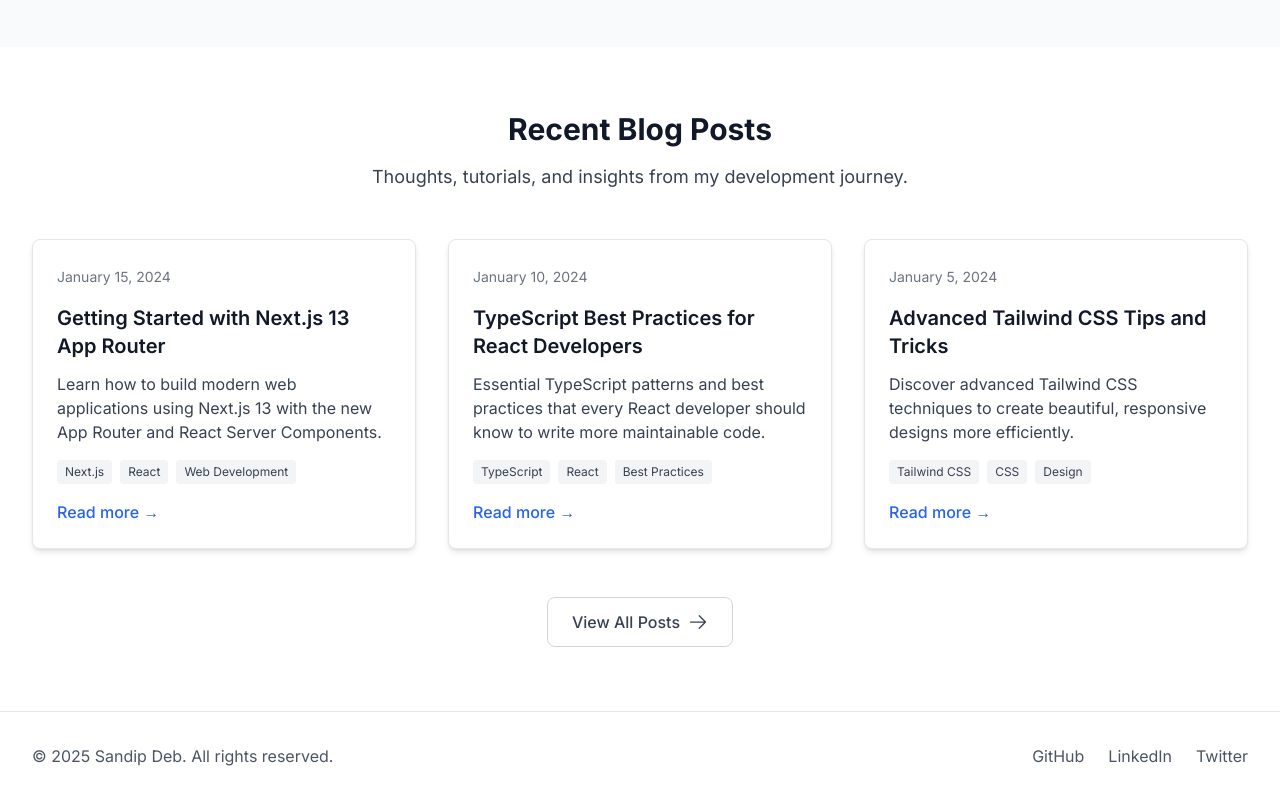
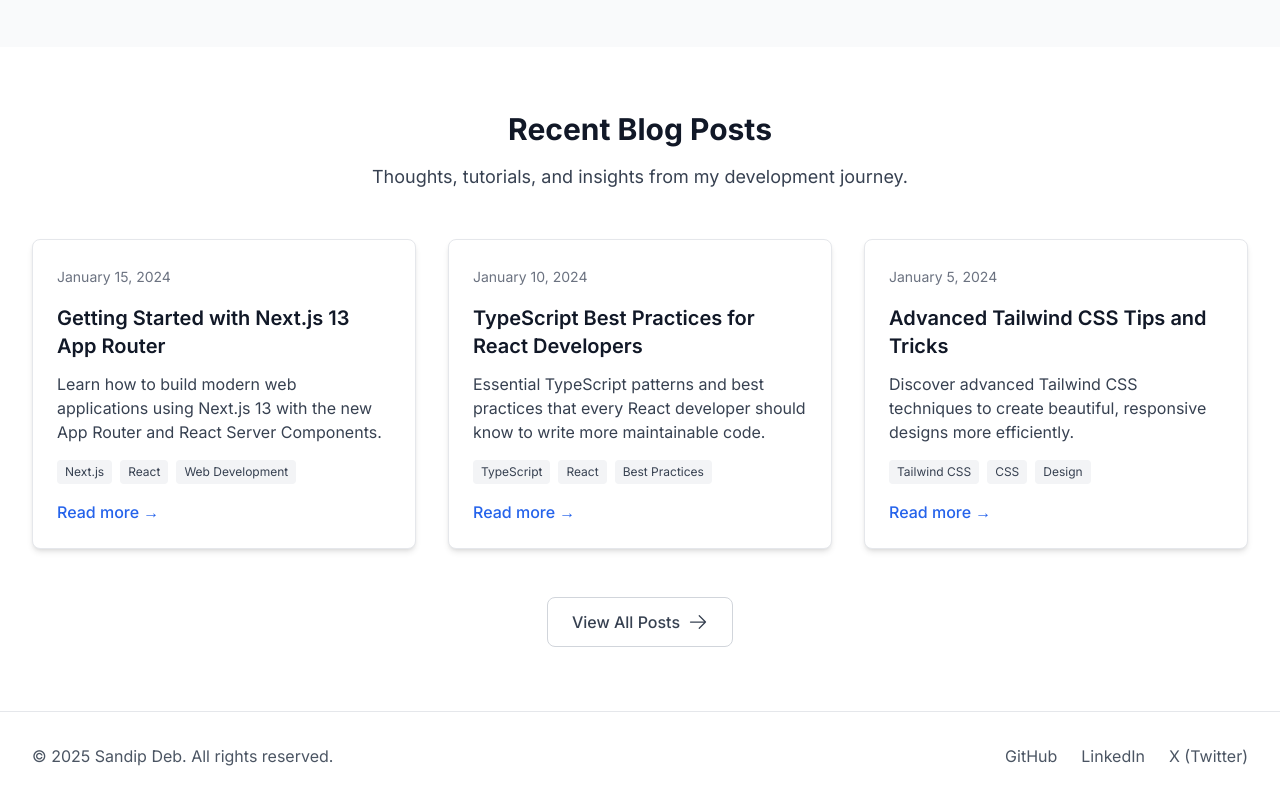
Before and after one commit to SandipDeb05/iamsandipdeb, a Next.js app: page / in a window 1280 px wide. Shown: the part 1475-2275 px from the top of the page. Built offline with nearby package versions, Linux system fonts and the light colour scheme.

Commit message:
fix: header and footer

```diff
--- a/src/components/Footer.tsx
+++ b/src/components/Footer.tsx
@@ -11,7 +11,7 @@ const Footer = () => {
 
           <div className="flex space-x-6">
             <a
-              href="https://github.com"
+              href="https://github.com/SandipDeb05"
               target="_blank"
               rel="noopener noreferrer"
               className="text-gray-600 dark:text-gray-400 hover:text-gray-900 dark:hover:text-gray-100 transition-colors"
@@ -19,7 +19,7 @@ const Footer = () => {
               GitHub
             </a>
             <a
-              href="https://linkedin.com"
+              href="https://www.linkedin.com/in/sandipdeb05/"
               target="_blank"
               rel="noopener noreferrer"
               className="text-gray-600 dark:text-gray-400 hover:text-gray-900 dark:hover:text-gray-100 transition-colors"
@@ -27,12 +27,12 @@ const Footer = () => {
               LinkedIn
             </a>
             <a
-              href="https://twitter.com"
+              href="https://x.com/SandipDeb_05"
               target="_blank"
               rel="noopener noreferrer"
               className="text-gray-600 dark:text-gray-400 hover:text-gray-900 dark:hover:text-gray-100 transition-colors"
             >
-              Twitter
+              X (Twitter)
             </a>
           </div>
         </div>
--- a/src/components/Header.tsx
+++ b/src/components/Header.tsx
@@ -2,7 +2,7 @@
 
 import Link from "next/link";
 import { useTheme } from "next-themes";
-import { useState, useEffect } from "react";
+import { useState } from "react";
 import {
   SunIcon,
   MoonIcon,
@@ -11,13 +11,8 @@ import {
 } from "@heroicons/react/24/outline";
 
 const Header = () => {
-  const [mounted, setMounted] = useState(false);
   const [mobileMenuOpen, setMobileMenuOpen] = useState(false);
   const { theme, setTheme } = useTheme();
-
-  useEffect(() => {
-    setMounted(true);
-  }, []);
 
   const navigation = [
     { name: "Home", href: "/" },
@@ -29,10 +24,6 @@ const Header = () => {
   const toggleTheme = () => {
     setTheme(theme === "dark" ? "light" : "dark");
   };
-
-  if (!mounted) {
-    return null;
-  }
 
   return (
     <header className="bg-white dark:bg-gray-900 border-b border-gray-200 dark:border-gray-700">
@@ -98,7 +89,7 @@ const Header = () => {
                 <Link
                   key={item.name}
                   href={item.href}
-                  className="text-gray-700 dark:text-gray-300 hover:text-gray-900 dark:hover:text-gray-100 block px-3 py-2 text-base font-medium transition-colors"
+                  className="text-gray-700 dark:text-gray-300 hover:text-gray-900 dark:hover:text-gray-100 block px-3 py-2 text-base font-medium transition-colors hover:bg-gray-100 dark:hover:bg-gray-800"
                   onClick={() => setMobileMenuOpen(false)}
                 >
                   {item.name}
```
